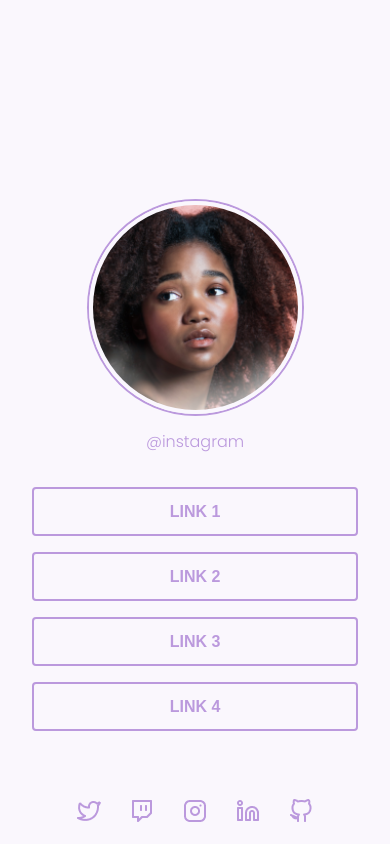
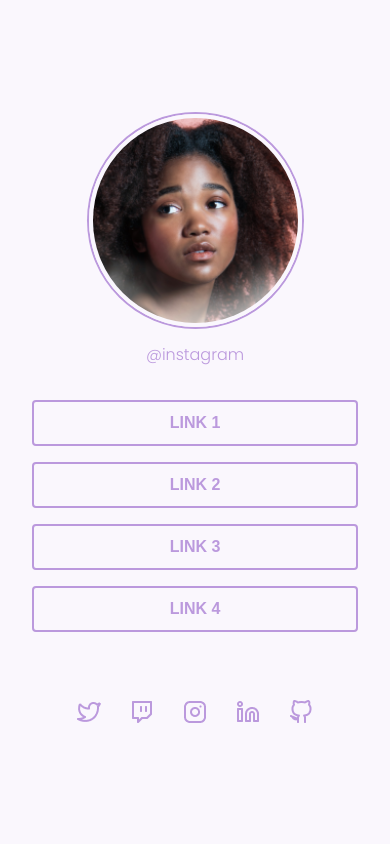
Before and after one commit to rafaelminali/Desafio-Social-Tree-Figma, a plain HTML site: page index.html in a window 390 px wide. Drawn offline with Linux system fonts and the light colour scheme.

Commit message:
Ajuste da responsividade da página

```diff
--- a/styles.css
+++ b/styles.css
@@ -10,59 +10,79 @@
 }
 
 body {
+    height: 100vh;
+    width: 100vw;
     font-family: 'Poppins', sans-serif;
     background: var(--body-bg-color);
 }
 
+main {
+    height: inherit;
+    width: inherit;
+    padding: 0 16px;
+    display: flex;
+    justify-content: center;
+    align-items: center;
+    flex-direction: column;
+}
+
+section {
+    display: flex;
+    align-items: center;
+    justify-content: center;
+}
+
+.profile {
+    flex-direction: column;
+    gap: 15px;
+    width: 100%;
+    max-width: 213px;
+}
+
 .picture-profile {
-    width: 213px;
-    height: 213px;
+    width: 100%;
+    height: auto;
     border-radius:50%;
     object-fit: cover;
     border: 4px solid var(--body-bg-color);
     box-shadow: 0 0 0 2px var(--purple);
 }
 
-.profile {
-    margin-top: 201px;
-    display: flex;
-    align-items: center;
-    justify-content: center;
-    flex-direction: column;
-}
-
 p {
-    margin-top: 15px;
+    text-align: center;
     font-size: 16px;
     font-weight: 300;
     color: var(--purple);
 }
 
 .links {
+    width: 100%;
     margin-top: 33px;
-    display: flex;
-    align-items: center;
-    justify-content: center;
     flex-direction: column;
     gap: 16px;
 }
 
+a {
+    width: 100%;
+    max-width: 326px;
+}
+
 button {
-    width: 326px;
-    height: 49px;
+    width: 100%;
+    height: 46px;
     border-radius: 4px;
     border: 2px solid var(--purple);
     font-size: 16px;
     font-weight: 600;
     color: var(--purple);
     background: var(--body-bg-color);
+    cursor: pointer;
 }
 
 .social-media {
+    width: 100%;
+    max-width: 236px;
     margin-top: 68px;
-    display: flex;
-    align-items: center;
-    justify-content: center;
     flex-direction: row;
     gap: 29px;
 }
```
